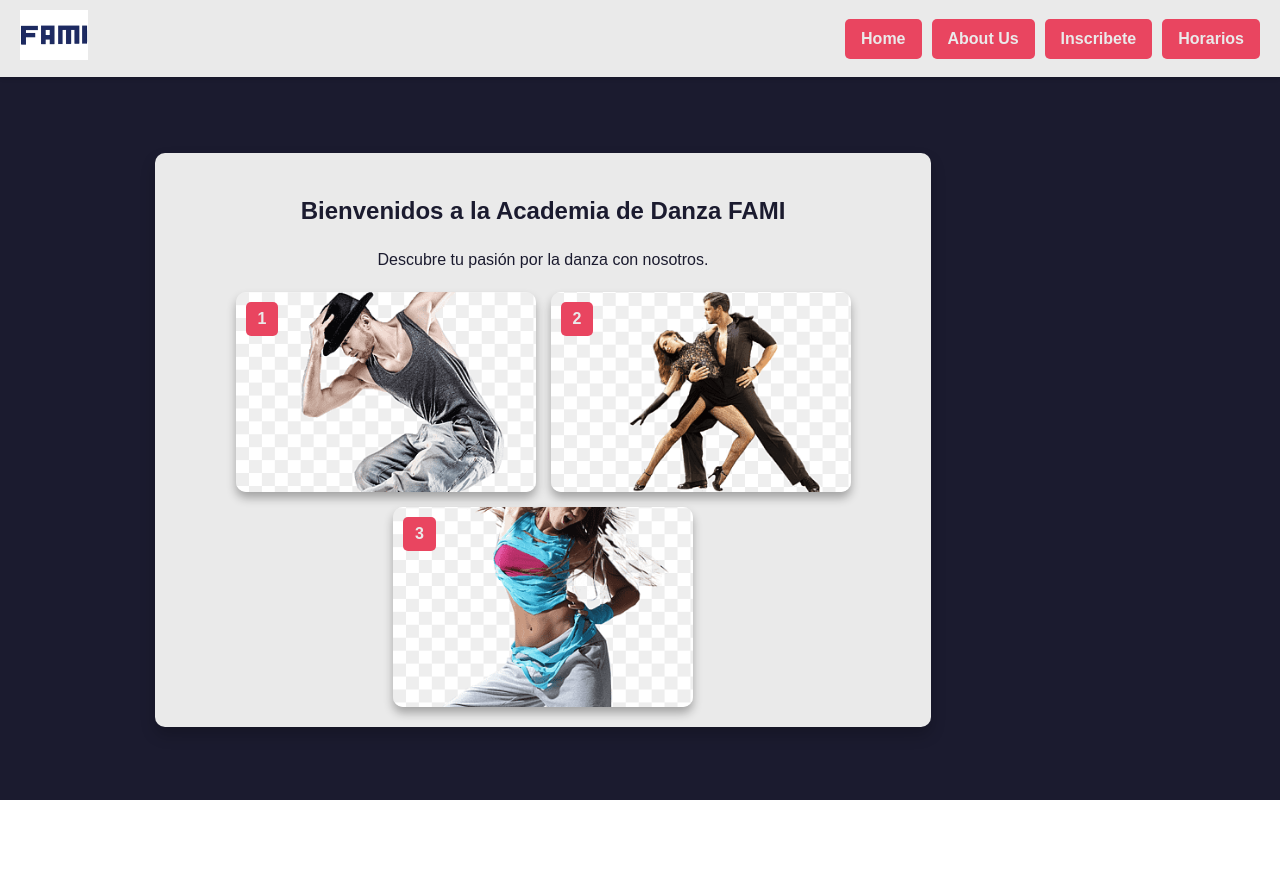
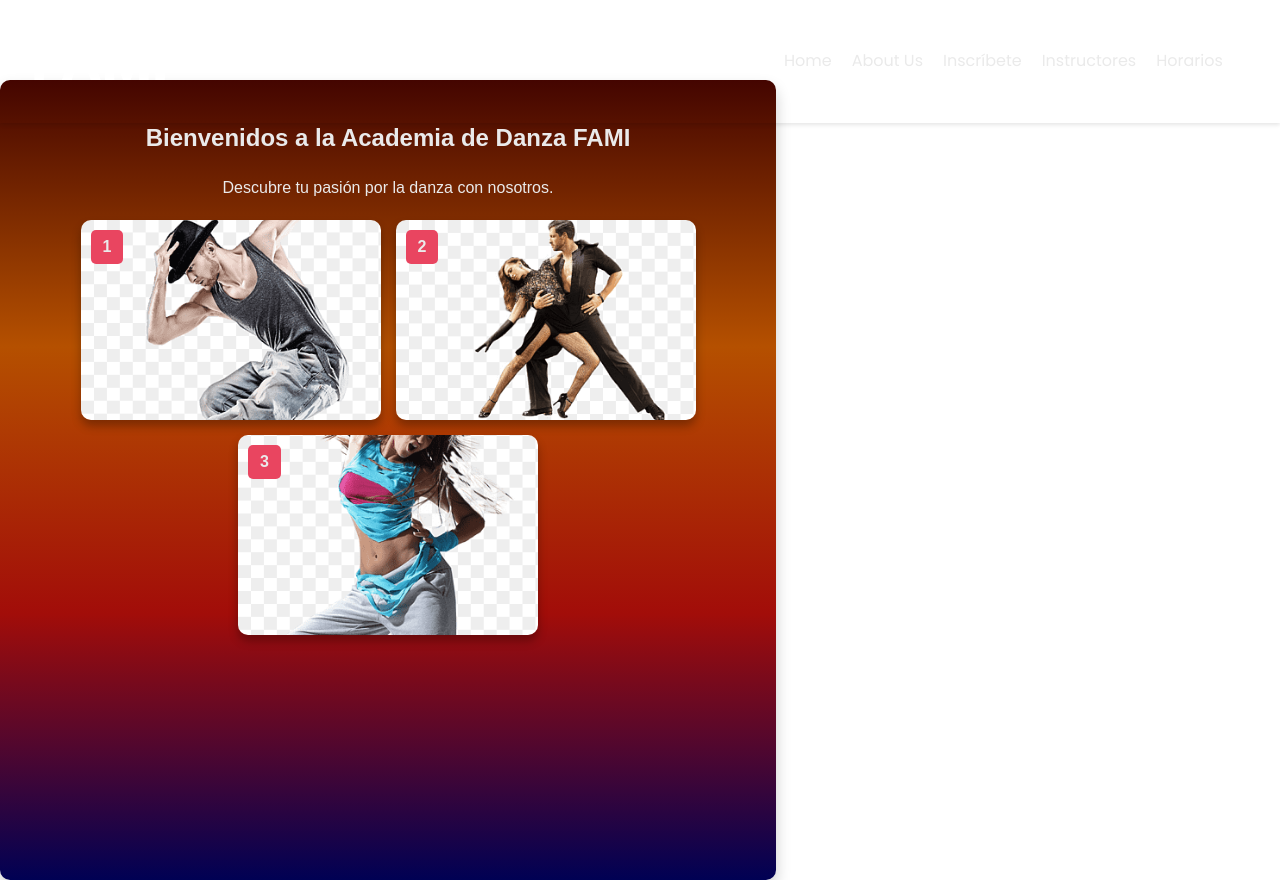
Before and after one commit to Rubick05/Academia-FAMI, a React (Vite) app: page / in a window 1280 px wide. Before the commit the page ends 800 px from the top, so only its background shows below. Built offline with nearby package versions, Linux system fonts and the light colour scheme.

Commit message:
Barra de Navegacion Terminada

```diff
--- a/index.html
+++ b/index.html
@@ -3,6 +3,7 @@
   <head>
     <meta charset="UTF-8" />
     <link rel="icon" type="image/svg+xml" href="/vite.svg" />
+    <link href="https://fonts.googleapis.com/css2?family=Poppins:wght@400;700&display=swap" rel="stylesheet">
     <meta name="viewport" content="width=device-width, initial-scale=1.0" />
     <title>Academia FAMI</title>
   </head>
--- a/src/components/Header.css
+++ b/src/components/Header.css
@@ -1,55 +1,78 @@
-/* src/components/Header.css */
-
+/* Barra de navegación */
 .header {
   display: flex;
   justify-content: space-between;
   align-items: center;
-  padding: 10px 20px;
-  background-color: #EAEAEA; /* Fondo oscuro */
+  padding: 20px 20px;
+  background-color: rgba(234, 234, 234, 0); /* Barra completamente transparente al inicio */
   box-shadow: 0 2px 4px rgba(0, 0, 0, 0.1);
   position: fixed;
   top: 0;
   left: 0;
   width: 100%;
   z-index: 1000;
-  color: #EAEAEA; /* Texto claro */
+  transition: background-color 0.3s ease; /* Transición suave cuando se haga scroll */
+  color: #EAEAEA;
 }
 
-.logo-container {
-  display: flex;
-  align-items: center;
+/* Cuando se hace scroll, la barra tiene un degradado desde rgba(0, 0, 0, 0.5) hasta rgba(0, 0, 0, 0.85) */
+.header.scrolled {
+  background: linear-gradient(to bottom
+  , rgba(0, 0, 0, 1) 40%,rgba(0, 0, 0, 0.603) 80%, rgba(0, 0, 0, 0) 100%);
 }
 
-.logo {
-  height: 50px;
-  width: auto;
+
+/* Estilo del texto FAMI */
+.logo-text {
+  font-family: 'Poppins', sans-serif; /* Fuente Poppins */
+  font-size: 55px;
+  font-weight: bold; /* Fuente regular */
+  color: #ffffff; /* Color blanco */
+  text-decoration: none;
+  transition: color 0.3s ease;
+  margin-left: 8%
 }
 
+/* Cuando el usuario pasa el cursor sobre el logo */
+.logo-text:hover {
+  color: rgba(169, 169, 169, 0.8); /* Color plomo transparente */
+}
+
+/* Estilo de la navegación */
 .navigation {
   display: flex;
-  gap: 10px;
+  justify-content: right; /* Alinea los elementos a la izquierda */
+  gap: 20px; /* Espaciado entre los enlaces */
+  width: 70%; /* Ajusta el ancho del contenedor (más estrecho) */
+  margin-right: 3%
+
 }
 
-.header-button {
-  padding: 8px 16px;
-  background-color: #E94560; /* Color coral para botones */
-  border: none;
-  border-radius: 5px;
-  color: #EAEAEA; /* Texto claro */
+/* Estilo de los enlaces de navegación */
+.navigation a {
+  font-family: 'Poppins', sans-serif; /* Aplicamos la fuente Poppins */
+  font-weight: normal; /* Fuente regular */
+  font-size: 16px; /* Tamaño de letra */
+  color: #EAEAEA; /* Color claro */
+  text-decoration: none; /* Sin subrayado */
   cursor: pointer;
-  font-weight: bold;
-  text-decoration: none;
-  transition: background-color 0.3s, transform 0.3s;
-  white-space: nowrap;
+  transition: color 0.3s ease, text-decoration 0.3s ease;
 }
 
-.header-button:hover {
-  background-color: #d7374d; /* Acento más oscuro en hover */
-  transform: translateY(-2px); /* Efecto de elevación */
+/* Al pasar el cursor sobre los enlaces de navegación */
+.navigation a:hover,
+.navigation a:focus {
+  text-decoration: underline; /* Subrayado al pasar el cursor */
+  color: #808080; /* Color gris plomo */
 }
 
-/* Responsividad */
+/* Cuando un enlace es activo (se encuentra en la página actual) */
+.navigation a.active {
+  text-decoration: underline;
+  color: #808080; /* Color gris plomo */
+}
 
+/* Responsividad para pantallas pequeñas */
 @media (max-width: 768px) {
   .header {
     flex-direction: column;
--- a/src/components/Header.tsx
+++ b/src/components/Header.tsx
@@ -1,21 +1,36 @@
-// src/components/Header.tsx
-import React from 'react';
+import React, { useState, useEffect } from 'react';
 import { Link } from 'react-router-dom';
 import './Header.css';
-import logo from '../assets/logos/logo-fami.png'; // Asegúrate de tener el logo en esta ruta
 
 const Header: React.FC = () => {
+  const [isScrolled, setIsScrolled] = useState(false);
+
+  useEffect(() => {
+    const handleScroll = () => {
+      if (window.scrollY > 50) {
+        setIsScrolled(true); // Si se hace scroll, cambia la clase
+      } else {
+        setIsScrolled(false); // Si no hay scroll, barra transparente
+      }
+    };
+
+    window.addEventListener('scroll', handleScroll);
+
+    return () => {
+      window.removeEventListener('scroll', handleScroll);
+    };
+  }, []);
+
   return (
-    <header className="header">
+    <header className={`header ${isScrolled ? 'scrolled' : ''}`}>
       <div className="logo-container">
-        <Link to="/">
-          <img src={logo} alt="Logo Academia FAMI" className="logo" />
-        </Link>
+        <Link to="/" className="logo-text">FAMI</Link>
       </div>
       <nav className="navigation">
         <Link to="/" className="header-button">Home</Link>
         <Link to="/about-us" className="header-button">About Us</Link>
-        <Link to="/inscribete" className="header-button">Inscribete</Link>
+        <Link to="/inscribete" className="header-button">Inscríbete</Link>
+        <Link to="/instructores" className="header-button">Instructores</Link>
         <Link to="/horarios" className="header-button">Horarios</Link>
       </nav>
     </header>
--- a/src/pages/Home.css
+++ b/src/pages/Home.css
@@ -1,30 +1,18 @@
 /* src/pages/Home.css */
 
-/* Fondo de la página */
-body {
-  margin: 0;
-  padding: 0;
-  display: flex;
-  justify-content: center;
-  align-items: center;
-  min-height: 100vh;
-  background-color: #1B1B2F; /* Fondo oscuro */
-  color: #EAEAEA; /* Texto claro para contraste */
-  font-family: 'Montserrat', sans-serif;
-}
-
-/* Sección principal */
+/* Fondo degradado solo en la sección de Home */
 .home-section {
   padding: 20px;
   text-align: center;
   max-width: 80%;
-  background-color: #EAEAEA; /* Fondo claro */
-  color: #1B1B2F; /* Texto oscuro */
+  background: linear-gradient(to bottom, #440500, #B55000, #A20D09, #000154); /* Fondo degradado */
+  color: #EAEAEA; /* Texto claro */
   border-radius: 10px;
   box-shadow: 0 8px 15px rgba(0, 0, 0, 0.2);
+  min-height: 100vh; /* Asegura que la sección ocupe todo el alto de la pantalla */
 }
 
-/* Galería de fotos */
+/* Resto del estilo de la página */
 .gallery {
   display: flex;
   flex-wrap: wrap;
--- a/src/pages/Home.tsx
+++ b/src/pages/Home.tsx
@@ -1,4 +1,4 @@
-// src/pages/Home.tsx
+/// src/pages/Home.tsx
 import React from 'react';
 import './Home.css';
 import banner1 from '../assets/images/banner1.png';
```
Lines whose indentation alone changed are shown as unchanged.
